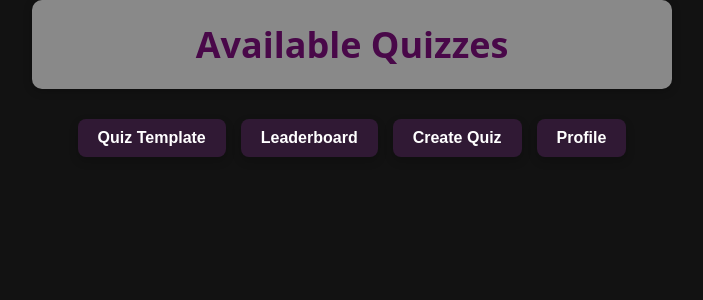
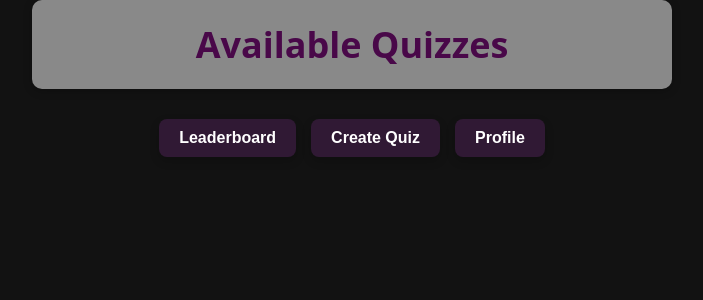
Before and after one commit to graverspng/quiz-group, a PHP site: page / in a window 1280 px wide. Shown: the top 300 px of the page, without its empty margins (288-991 px from the left). Run offline with PHP 8.4, Linux system fonts and the light colour scheme; the visitor is signed in with stand-in values (Sample User, id 1); data that the repository does not hold is empty.

Commit message:
no example

```diff
--- a/App/views/tasks/index.view.php
+++ b/App/views/tasks/index.view.php
@@ -5,12 +5,6 @@
 </div>
 
 <div class="action-buttons-container">
-    <?php if (isset($_SESSION["user"]) && $_SESSION["is_admin"]): ?>
-        <form action="/quiz_template" method="POST">
-            <button class="template_button_admin">Quiz Template</button>
-        </form>
-    <?php endif; ?>
-
     <form action="/leaderboard" method="GET">
         <button class="template_button_admin">Leaderboard</button>
     </form>
```
